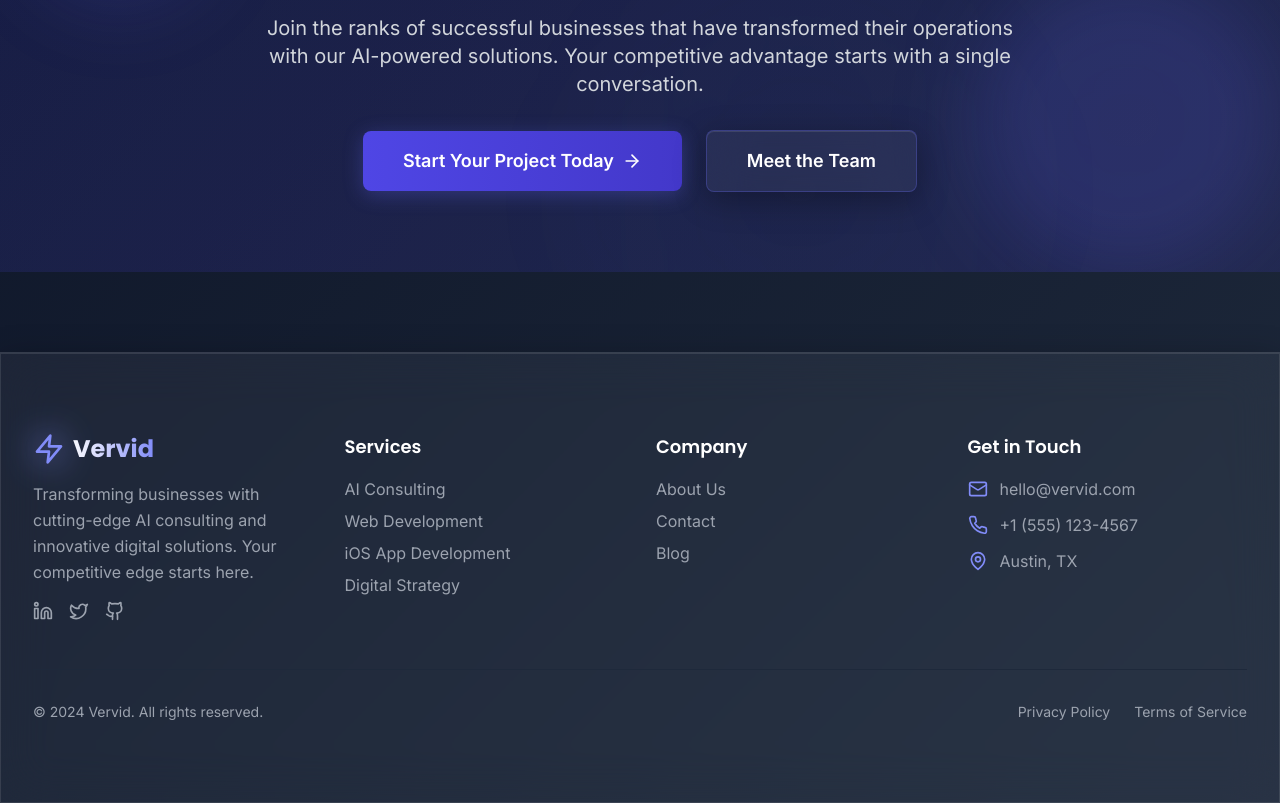
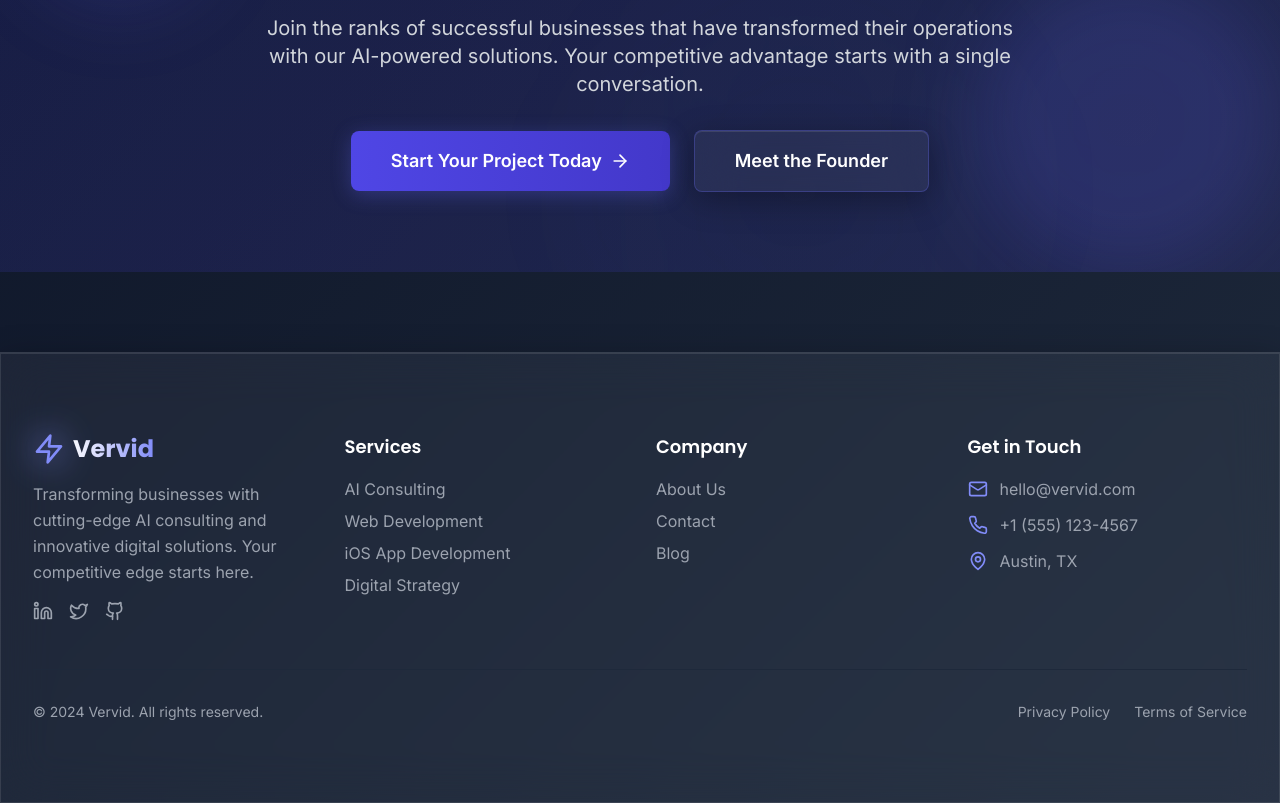
Before and after one commit to paulodo55/vervidai, a Next.js app: page / in a window 1280 px wide. Shown: the part 2186-2989 px from the top of the page. Built offline with nearby package versions, Linux system fonts and the light colour scheme.

Commit message:
Update home page: Change 'Meet the Team' to 'Meet the Founder'
📝 Content Update:
- Changed CTA button text from 'Meet the Team' to 'Meet the Founder' on home page
- Updated the secondary call-to-action in the bottom section
- Maintains consistent messaging about the company structure

```diff
--- a/app/page.tsx
+++ b/app/page.tsx
@@ -190,7 +190,7 @@ export default function Home() {
                 <ArrowRight className="ml-2 h-5 w-5 group-hover:translate-x-1 transition-transform duration-300" />
               </Link>
               <Link href="/about" className="btn-secondary text-lg px-10 py-4">
-                Meet the Team
+                Meet the Founder
               </Link>
             </div>
           </div>
```
